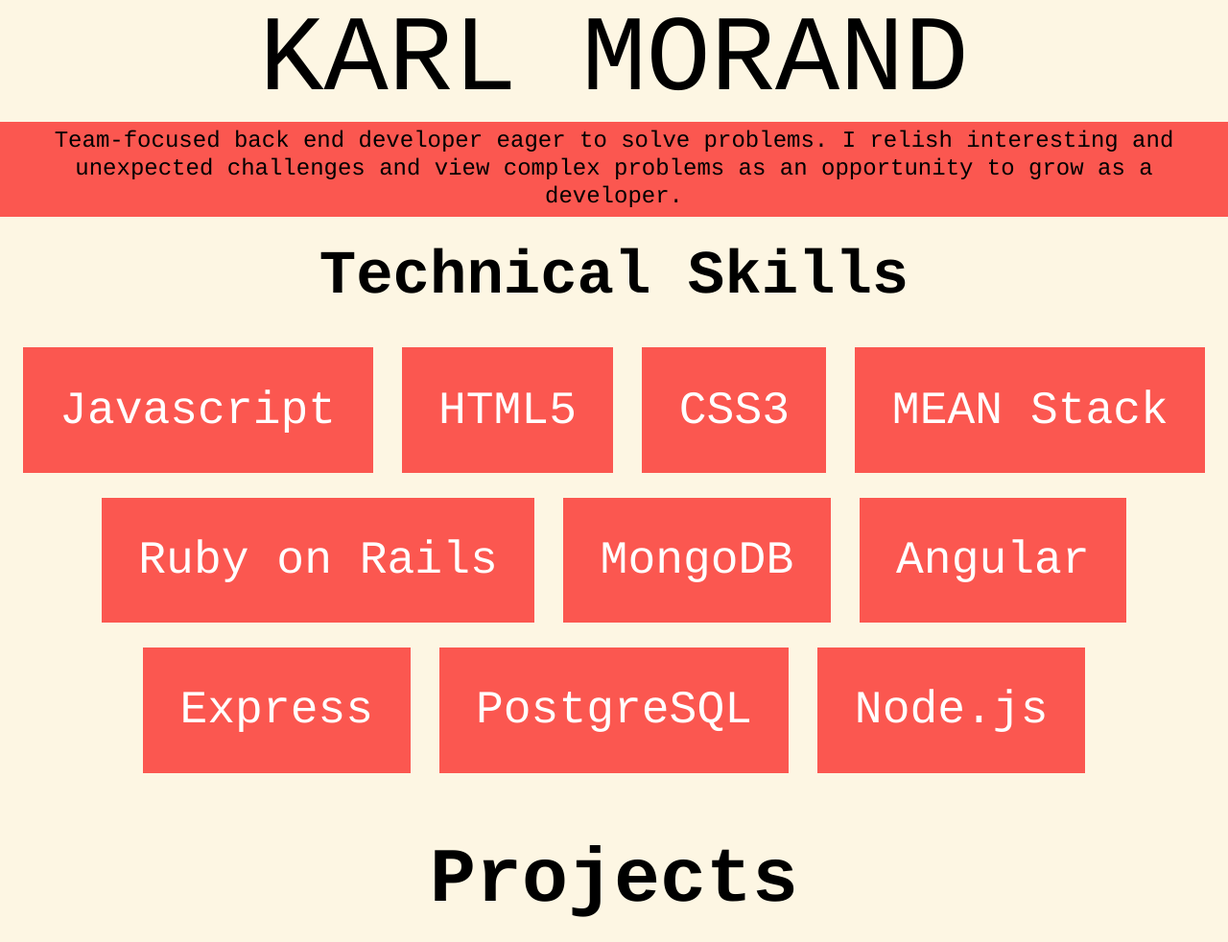
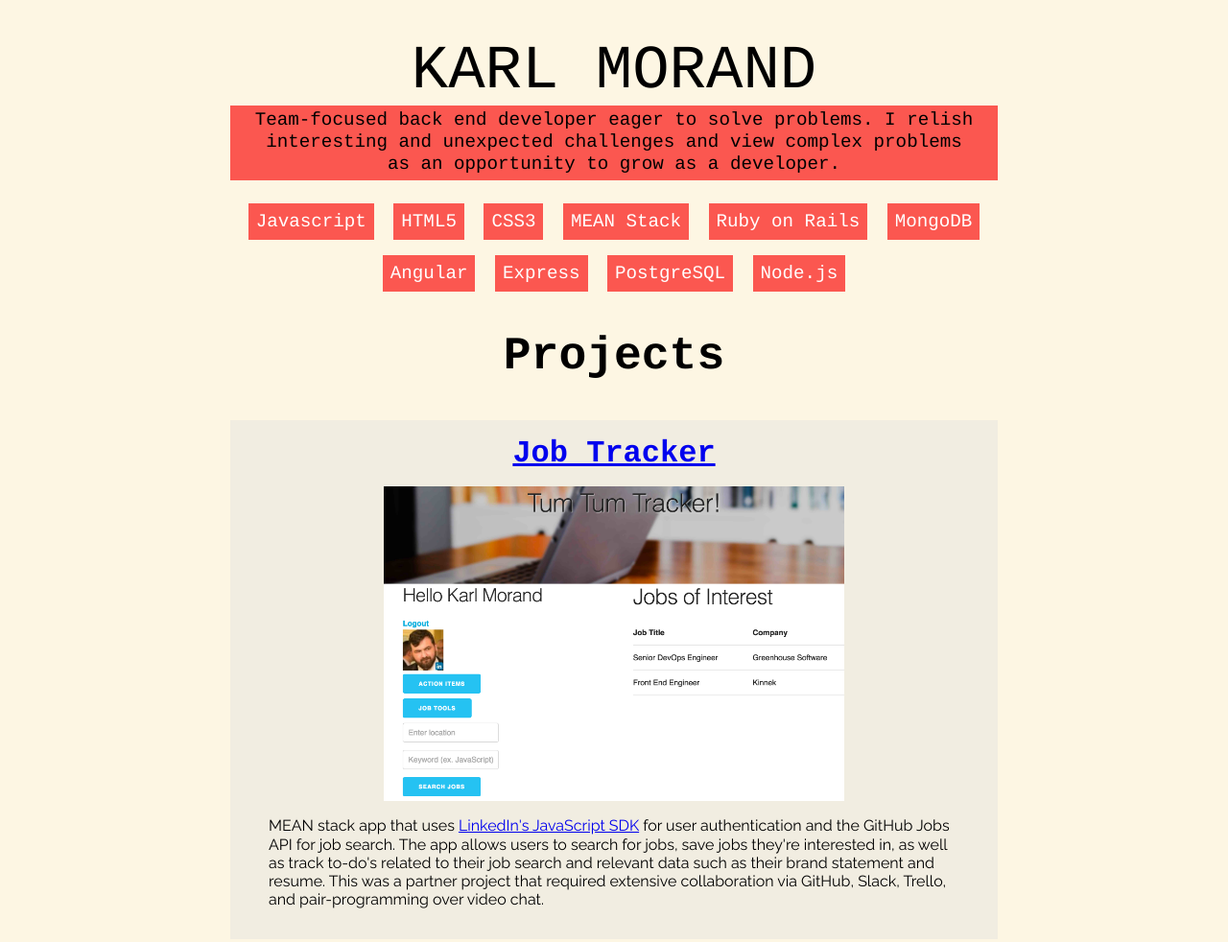
Before and after one commit to karlmorand/karlmorand.github.io, a plain HTML site: page index.html in a window 1280 px wide. Shown: the top 982 px of the page at 96% size. Drawn offline with Linux system fonts and the light colour scheme.

Commit message:
cleaned up desktop layout

```diff
--- a/app.js
+++ /dev/null
@@ -1,30 +0,0 @@
-var didScroll;
-var lastScrollTop = 0;
-var delta = 5;
-var navbarHeight = $('header').outerHeight();
-
-$(window).scroll(function(event){
-  didScroll = true;
-});
-
-setInterval(function(){
-  if (didScroll) {
-    hasScrolled();
-    didScroll = false;
-  }
-}, 250);
-
-function hasScrolled(){
-  var st = $(this).scrollTop();
-  if (Math.abs(lastScrollTop - st) <= delta) {
-    return;
-  }
-  if (st > lastScrollTop && st > navbarHeight) {
-    $('header').removeClass('nav-down').addClass('nav-up');
-  } else {
-    if (st + $(window).height() < $(document).height()) {
-      $('header').removeClass('nav-up').addClass('nav-down')
-    }
-  }
-  lastScrollTop = st;
-}
--- a/css/main.css
+++ b/css/main.css
@@ -1,72 +1,103 @@
 @import 'https://fonts.googleapis.com/css?family=Raleway';
-
 body {
     background-color: #FDF6E3;
 }
+
 img {
-  max-width: 100vw;
+    max-width: 100%
 }
+
 p {
     font-family: 'Raleway', sans-serif;
     line-height: 1.2em;
     padding: 0 5%;
 }
+
 .hide-mobile {
     display: none;
 }
+
 h1, h2, h3, h4 {
     font-family: Courier, monospace;
     text-align: center;
 }
+
 h1 {
-  font-size: 5em;
+    font-size: 3em;
 }
+
 h3 {
-  font-size: 4em;
+    font-size: 2em;
     padding: 0 0 2% 0;
     margin: 0;
 }
+
 #logo {
     text-align: center;
-	font-size: 7em;
+    font-size: 4em;
     font-family: Courier, monospace;
     color: black;
 }
+
 #brand-text {
     font-family: Courier, monospace;
-	font-size: 1.5em;
+    font-size: 1.2em;
     text-align: center;
     background-color: rgba(250, 6, 6, 0.66);
     padding: .5% 3%;
     margin: 0 0 2% 0;
 }
+
 #techskills li {
     font-family: Courier, monospace;
-  font-size: 3em;
+    font-size: 1.2em;
     display: inline-block;
     background-color: rgba(250, 6, 6, 0.66);
     margin: 1%;
-	padding: 3%;
+    padding: 2%;
     color: white;
 }
+
 #techskills {
     margin: 0;
     padding: 0;
     text-align: center;
 }
+
 .box {
     background-color: rgba(241, 237, 225, 1);
     margin: 5% 0;
     padding: 2% 0;
 }
+
 .contact {
     display: flex;
     justify-content: space-around;
     margin-bottom: 10%;
 }
+
 ul {
     margin-left: 8%;
 }
+
 li {
     padding: .5% 0;
 }
+
+@media all and (min-width: 500px) {
+    body {
+        max-width: 800px;
+        margin: 0 auto;
+        padding: 3%;
+    }
+    #techskills li {
+        padding: 1%;
+    }
+    img {
+      max-width: 60%;
+      display: block;
+      margin: 0 auto;
+    }
+    .project {
+    }
+}
--- a/index.html
+++ b/index.html
@@ -16,16 +16,17 @@
 	</header>
 
 
-<div class="main-row">
-	<div class="profile">
-	<img id="profile" src="img/kjm.jpg" alt="Picture of Karl Morand" class="hide-mobile"/>
-	</div>
+	<div class="narrow-row">
+		<!-- <img class="img-wide" id="profile" src="img/kjm.jpg" alt="Picture of Karl Morand"/> -->
+
+		<div class="flex-item">
+
 			<p id="brand-text">
 				Team-focused back end developer eager to solve problems. I relish interesting and unexpected challenges and view complex problems as an opportunity to grow as a developer.
 			</p>
+		</div>
 
-</div>
-	<h3>Technical Skills</h3>
+		<div class="flex-item">
 			<ul id="techskills">
 				<li>Javascript</li>
 				<li>HTML5</li>
@@ -38,22 +39,32 @@
 				<li>PostgreSQL</li>
 				<li>Node.js</li>
 			</ul>
+		</div>
+	</div>
 
-	<h1 id="projects">Projects</h1>
-	<div class="box">
+	<h1>Projects</h1>
+	<div class="projcont">
+		<div class="box project">
+			<div class="flex-head">
 				<h3><a href="https://tumtum-tracker.herokuapp.com/">Job Tracker</a></h3>
-		<img src="img/jobtrack.png" alt="Job Tracker App"/>
+			</div>
+			<img class="proj-img" src="img/jobtrack.png" alt="Job Tracker App" />
+			<div class="proj-desc">
 				<p>
 					MEAN stack app that uses <a href="https://developer.linkedin.com/docs/signin-with-linkedin">LinkedIn's JavaScript SDK</a> for user authentication and the GitHub Jobs API for job search. The app allows users to search for jobs, save jobs they're interested
 					in, as well as track to-do's related to their job search and relevant data such as their brand statement and resume. This was a partner project that required extensive collaboration via GitHub, Slack, Trello, and pair-programming over video chat.
 				</p>
 			</div>
-	<div class="box">
+		</div>
+		<div class="box project">
 			<h3><a href="https://forum-proj.herokuapp.com/posts/">Forum</a></h3>
-		<img src="img/forum.png" alt="Forum App" />
+				<img class="proj-img" src="img/forum.png" alt="Forum App" />
+				<div class="proj-desc">
 					<p>
 						Forum that allows users to securely create an account, make new posts, comment on other people's posts, and 'like' posts. Guests can see the content but they can't create content. The database is MongoDB and bcrypt is used for password encryption.
 					</p>
+			</div>
+		</div>
 	</div>
 
 	<h1 id="experience">Experience</h1>
@@ -97,8 +108,6 @@
 		<a href="https://twitter.com/karlmorand"><img src="img/png/twitter-logo-button.png" alt="" /></a>
 		<a href="mailto:karljmorand@gmail.com"><img src="img/png/email.png" alt="" /></a>
 	</div>
-	<script type="text/javascript" src="app.js">
-	</script>
 </body>
 
 </html>
```
Lines whose indentation alone changed are shown as unchanged.
